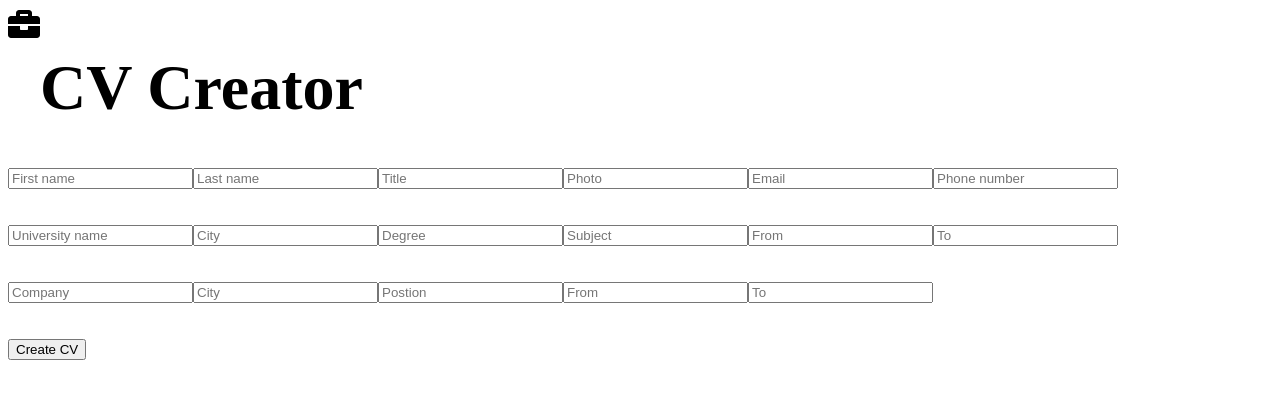
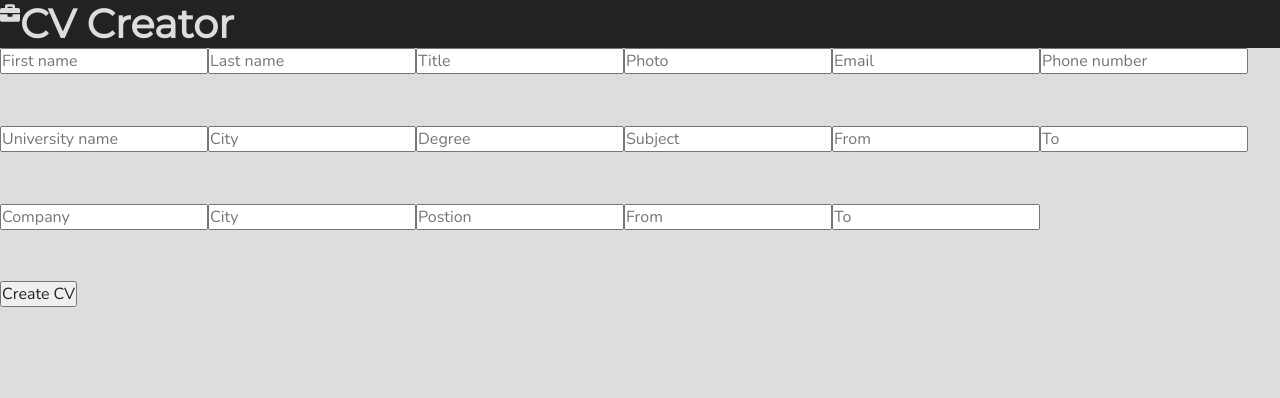
Before and after one commit to michalosman/cv-application, a React (Create React App) app: page / in a window 1280 px wide. Shown: the top 398 px of the page. Built offline with nearby package versions, Linux system fonts and the light colour scheme.

Commit message:
Add basic styles

```diff
--- a/public/index.html
+++ b/public/index.html
@@ -8,6 +8,11 @@
       name="description"
       content="Web site created using create-react-app"
     />
+    <link rel="preconnect" href="https://fonts.gstatic.com" />
+    <link
+      href="https://fonts.googleapis.com/css2?family=Montserrat&family=Nunito:wght@400;700&display=swap"
+      rel="stylesheet"
+    />
     <link rel="manifest" href="%PUBLIC_URL%/manifest.json" />
     <title>React App</title>
   </head>
--- a/src/App.js
+++ b/src/App.js
@@ -1,12 +1,14 @@
 import React from "react";
 import Header from "./components/Header";
 import Main from "./components/Main";
+import Footer from "./components/Footer";
 
 function App() {
   return (
     <>
       <Header />
       <Main />
+      <Footer />
     </>
   );
 }
--- /dev/null
+++ b/src/components/Footer.js
@@ -0,0 +1,7 @@
+import React from "react";
+
+const Footer = () => {
+  return <div></div>;
+};
+
+export default Footer;
--- /dev/null
+++ b/src/index.css
@@ -0,0 +1,61 @@
+:root {
+  --main-light: #ddd;
+  --main-dark: #222;
+}
+
+*,
+*::before,
+*::after {
+  box-sizing: border-box;
+  padding: 0;
+  margin: 0;
+}
+
+html {
+  font-size: 62.5%;
+  line-height: 1.6;
+}
+
+body {
+  font-family: "Nunito", sans-serif;
+  font-size: 1.6rem;
+  background-color: var(--main-light);
+  color: var(--main-dark);
+}
+
+header {
+  font-family: "Montserrat", sans-serif;
+  font-size: 2.4rem;
+  background-color: var(--main-dark);
+  color: var(--main-light);
+}
+
+h1,
+h2,
+h3,
+h4,
+h5,
+h6 {
+  line-height: 1.2;
+}
+
+a {
+  text-decoration: none;
+}
+
+img {
+  display: block;
+  width: 100%;
+}
+
+button,
+input {
+  outline: none;
+  color: inherit;
+  font-family: inherit;
+  font-size: inherit;
+}
+
+button {
+  cursor: pointer;
+}
--- a/src/index.js
+++ b/src/index.js
@@ -1,6 +1,7 @@
 import React from "react";
 import ReactDOM from "react-dom";
 import App from "./App";
+import "./index.css";
 
 ReactDOM.render(
   <React.StrictMode>
```
